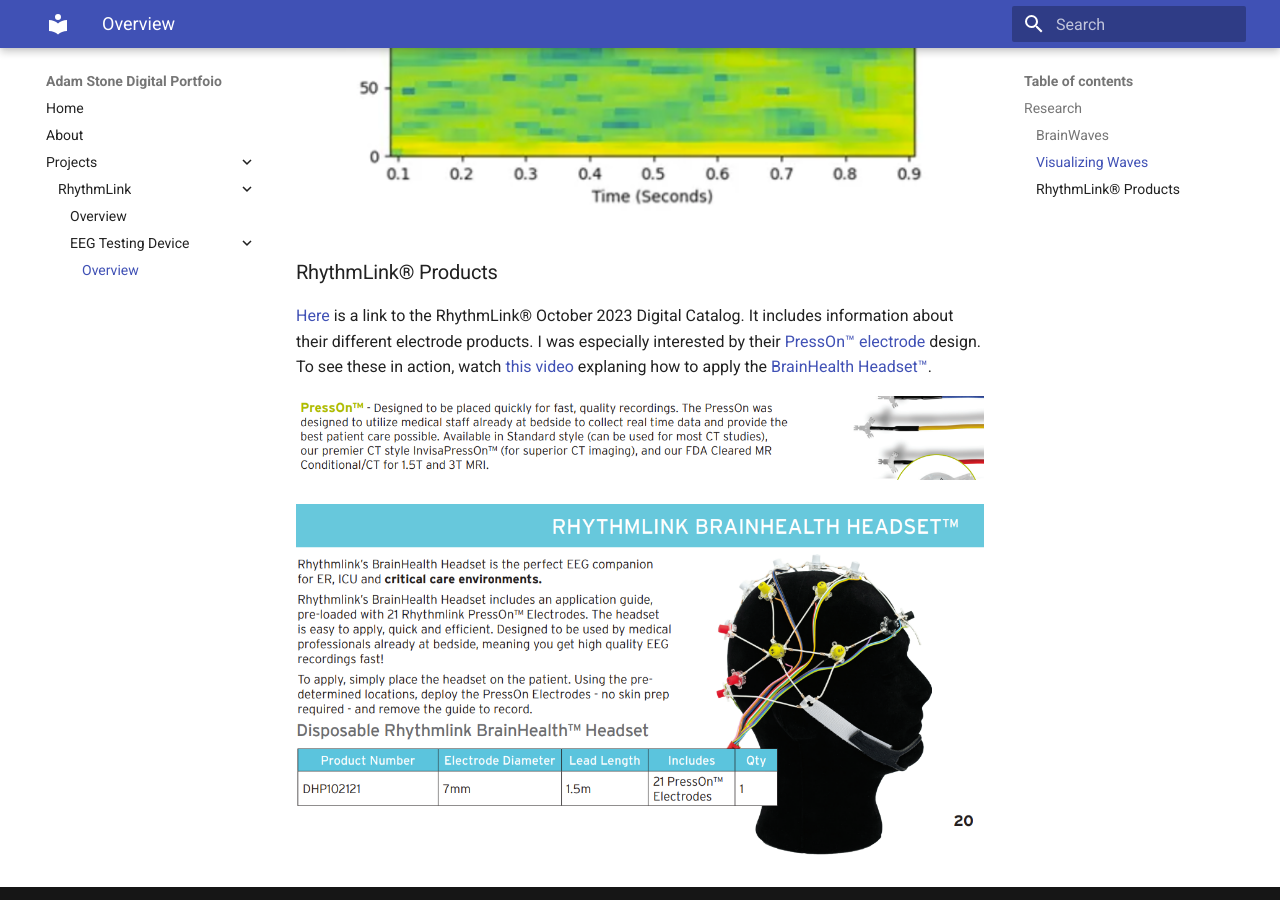
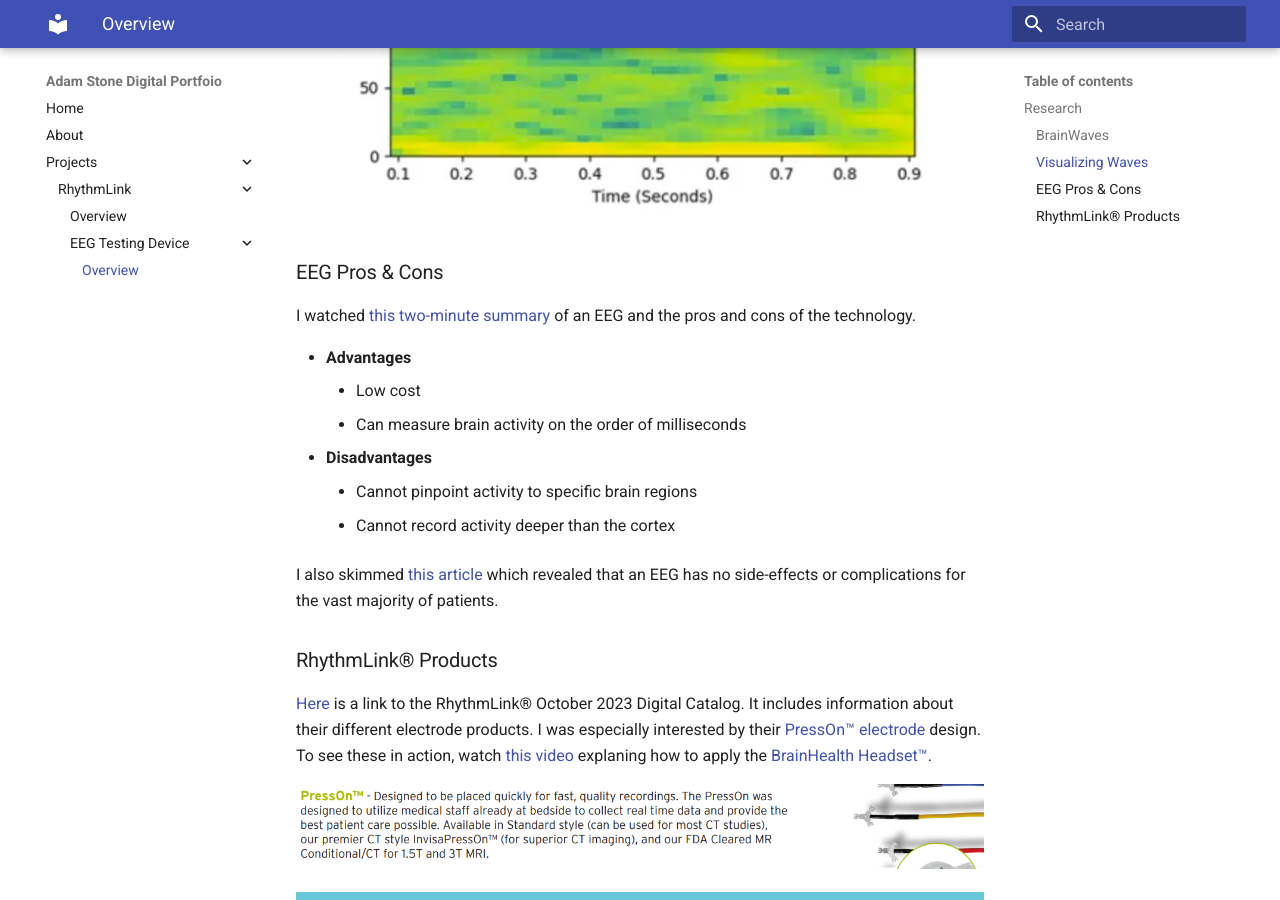
Before and after one commit to adamnstone/DigitalPortfolioWebsite, an MkDocs documentation site: the page built from docs/projects/rhythm-link/eeg-testing-device/overview.md, in a window 1280 px wide and 900 px high, scrolled down 3154 px. Built offline with MkDocs 1.6.1 and Material for MkDocs 9.7.7, drawn with Linux system fonts in a browser that asks for light colours.

Commit message:
research added

```diff
--- a/docs/projects/rhythm-link/eeg-testing-device/overview.md
+++ b/docs/projects/rhythm-link/eeg-testing-device/overview.md
@@ -35,6 +35,19 @@
 
 ![Article Pic 3](../../../assets/images/projects/rhythm-link/eeg-testing-machine/research/article-pic-3.png)
 
+### EEG Pros & Cons
+
+I watched [this two-minute summary](https://www.youtube.com/watch?v=tZcKT4l_JZk) of an EEG and the pros and cons of the technology.
+
+- **Advantages**
+    - Low cost
+    - Can measure brain activity on the order of milliseconds
+- **Disadvantages**
+    - Cannot pinpoint activity to specific brain regions
+    - Cannot record activity deeper than the cortex
+
+I also skimmed [this article](https://www.betterhealth.vic.gov.au/health/conditionsandtreatments/eeg-test) which revealed that an EEG has no side-effects or complications for the vast majority of patients.
+
 ### RhythmLink® Products
 
 [Here](https://rhythmlink.com/wp-content/uploads/2023/10/Digital-Catalog-2023_October.pdf) is a link to the RhythmLink® October 2023 Digital Catalog. It includes information about their different electrode products. I was especially interested by their [PressOn™ electrode](https://rhythmlink.com/wp-content/uploads/2023/10/Digital-Catalog-2023_October.pdf#page=5) design. To see these in action, watch [this video](https://rhythmlink.com/videos/brainhealth-headset-application-training/) explaning how to apply the [BrainHealth Headset™](https://rhythmlink.com/wp-content/uploads/2023/10/Digital-Catalog-2023_October.pdf#page=21).
```
